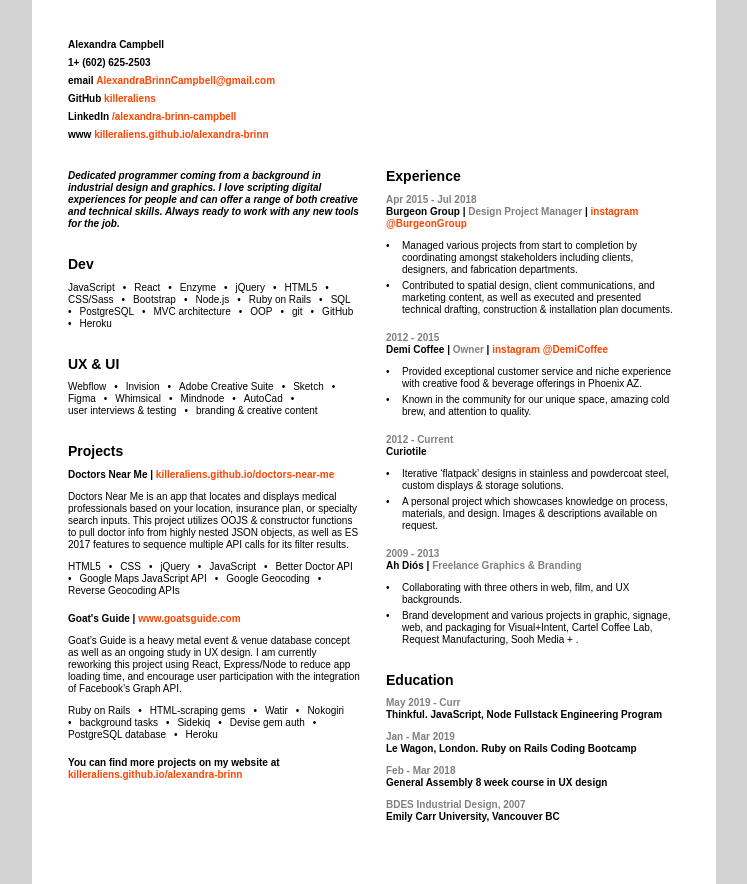
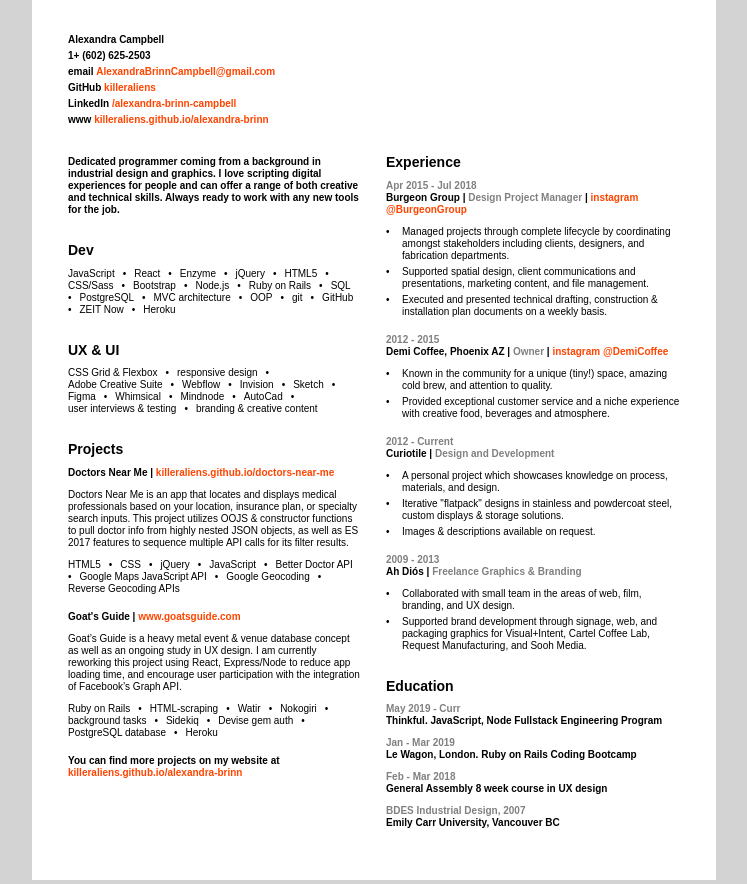
Before and after one commit to killeraliens/abc-cv, a React (Create React App) app: page / in a window 1280 px wide. Shown: the whole page, without its empty margins (266-1013 px from the left). Built offline with nearby package versions, Linux system fonts and the light colour scheme.

Commit message:
content update

```diff
--- a/src/App.css
+++ b/src/App.css
@@ -41,7 +41,7 @@
 
 .contact-ul {
   /*font-size: 8px;*/
-  line-height: 18px;
+  line-height: 16px;
 }
 
 .contact-ul li {
@@ -55,7 +55,7 @@
   width: 612px;
   background-color: white;
   margin: 0 auto;
-  padding: 36px 36px 56px 36px;
+  padding: 32px 36px 56px 36px;
 }
 
 .App.live .cv-pdf {
@@ -70,7 +70,7 @@
   box-sizing: border-box;
   display: grid;
   grid-template-columns: 1fr 1fr;
-  grid-template-rows: 110px 1fr;
+  grid-template-rows: 100px 1fr;
   grid-template-areas: 'contact-lft contact-rt ' 'col-one col-two' ;
   grid-gap: 24px;
 }
@@ -89,6 +89,10 @@
 
 .contact-lft {
   grid-area: contact-lft;
+}
+
+.contact-lft a {
+  /*color: #00B3FF;*/
 }
 
 .contact-rt {
@@ -111,7 +115,7 @@
 .intro-p {
   margin-top: 0;
   font-weight: bold;
-  font-style: italic;
+
   /*font-size: 14px;
   line-height: 18px;
   font-style: italic;*/
--- a/src/App.js
+++ b/src/App.js
@@ -85,8 +85,6 @@
                   <div className="project" key={i}>
                     <ProjectTitle title={project.title} link={project.link}/>
                     <SectionText text={project.text}/>
-
-
                     <Skills skills={project.stackSkills} />
                   </div>
                 )
@@ -110,7 +108,7 @@
                     <SectionTitle className="date" title={exp.date} />
                     <ProjectTitle title={exp.title} link={exp.insta} role={exp.role}/>
                     <ul className="section-list">
-                      {exp.textBullets.map(bull => <React.Fragment><span style={{float: 'left'}}>•</span><li>{bull}</li></React.Fragment>)}
+                      {exp.textBullets2.map(bull => <React.Fragment><span style={{float: 'left'}}>•</span><li>{bull}</li></React.Fragment>)}
                     </ul>
                   </div>
                 )
--- a/src/store.js
+++ b/src/store.js
@@ -3,10 +3,10 @@
   devSkills: [
     'JavaScript', 'React', 'Enzyme', 'jQuery', 'HTML5', 'CSS/Sass',
     'Bootstrap', 'Node.js', 'Ruby on Rails', 'SQL ', 'PostgreSQL',
-    'MVC architecture', 'OOP', 'git', 'GitHub', 'Heroku'
+    'MVC architecture', 'OOP', 'git', 'GitHub', 'ZEIT Now', 'Heroku'
   ],
   designSkills: [
-    'Webflow', 'Invision', 'Adobe Creative Suite', 'Sketch',
+    'CSS Grid & Flexbox', 'responsive design', 'Adobe Creative Suite', 'Webflow', 'Invision', 'Sketch',
     'Figma', 'Whimsical', 'Mindnode', 'AutoCad', 'user interviews & testing',
     'branding & creative content'
   ],
@@ -47,7 +47,7 @@
         along with custom background tasks/Sidekiq to collect event data. Uses Devise gem for authentication. \
         PostgreSQL database. Deployed with Heroku.",
       stackSkills: [
-        "Ruby on Rails", "HTML-scraping gems", "Watir", "Nokogiri", "background tasks", "Sidekiq", "Devise gem auth",
+        "Ruby on Rails", "HTML-scraping", "Watir", "Nokogiri", "background tasks", "Sidekiq", "Devise gem auth",
         "PostgreSQL database", "Heroku"
       ],
       link: {href: "http://www.goatsguide.com", label: "www.goatsguide.com"},
@@ -73,11 +73,12 @@
       title: 'Burgeon Group',
       role: 'Design Project Manager',
       text: 'Burgeon group is a niche design & build firm with a stellar international reputation for the concept, design, and fabrication of children’s experience in the public library space. My role as design project manager included coordination between  client , design, and fabrication departments.  I worked closely with the CEO/lead designer contributing to client communications, design, and marketing, as well as executed the technical drafting, construction & installation plan documents for our inhouse fabrication teams.',
+      textBullets2: [
+        'Managed projects through complete lifecycle by coordinating amongst stakeholders including clients, designers, and fabrication departments.',
+        'Supported spatial design, client communications and presentations, marketing content, and file management.',
+        'Executed and presented technical drafting, construction & installation plan documents on a weekly basis.'
+      ],
       textBullets: [
-        'Managed various projects from start to completion by coordinating amongst stakeholders including clients, designers, and fabrication departments.',
-        'Contributed to spatial design, client communications, and marketing content, as well as executed and presented technical drafting, construction & installation plan documents. '
-      ],
-      textBullets2: [
         'Managed projects through complete lifecycle.',
         'Coordinated with clients, designers, fabrication departments, and other stakeholders.',
         'Supported spatial design, client communications, and marketing content.',
@@ -87,26 +88,33 @@
     },
     {
       date: '2012 - 2015',
-      title: 'Demi Coffee',
+      title: 'Demi Coffee, Phoenix AZ',
       role: 'Owner',
       text: 'Developed and operated a small food & beverage concept with a partner. Great experience in customer service, creative offerings, fun with branding. Best cold brew.',
       textBullets: [
         'Provided exceptional  customer service and niche experience with creative food & beverage offerings in Phoenix AZ.',
         'Known in the community for our unique space, amazing cold brew, and attention to quality.'
       ],
-       textBullets2: [
-        'Provided exceptional  customer service and niche experience with creative food & beverage offerings in Phoenix AZ.',
-        'Known in the community for our unique space, amazing cold brew, and attention to quality.'
+      textBullets2: [
+        'Known  in the community for a unique (tiny!) space,  amazing cold brew, and attention to quality.',
+        'Provided exceptional customer service and a niche experience with creative food, beverages and atmosphere.'
       ],
       insta: {href: 'https://www.instagram.com/demicoffee/', label: 'instagram @DemiCoffee'}
     },
     {
       date: '2012 - Current',
       title: 'Curiotile',
+      role: 'Design and Development',
       text: 'Personal project in product design. Iterative flatpack designs in stainless and powedercoat steel, custom displays & storage solutions. Website coming soon.',
+      textBullets2: [
+        'A personal project which showcases knowledge on process, materials, and design.',
+        'Iterative "flatpack" designs in stainless and powdercoat steel, custom displays & storage solutions.',
+        'Images & descriptions available on request.'
+      ],
       textBullets: [
-        'Iterative ‘flatpack’ designs in stainless and powdercoat steel, custom displays & storage solutions.',
-        'A personal project which showcases knowledge on process, materials, and design. Images & descriptions available on request.'
+        'A project which showcases knowledge of process, materials, and design using Iterative ‘flatpack’ laser-cut designs in stainless and powdercoat steel.',
+        'Created custom displays and storage solutions. ',
+        'Images and descriptions available on request.'
       ],
     },
     {
@@ -119,6 +127,10 @@
         'Collaborating with three others in web, film, and UX backgrounds. ',
         'Brand development and various projects in graphic, signage, web, and packaging for Visual+Intent, Cartel Coffee Lab, Request Manufacturing, Sooh Media + . '
       ],
+      textBullets2: [
+        'Collaborated with small team in the areas of web, film, branding, and UX design.',
+        'Supported brand development through signage, web, and packaging graphics for Visual+Intent, Cartel Coffee Lab, Request Manufacturing, and Sooh Media.'
+      ],
     }
 
   ]
```
